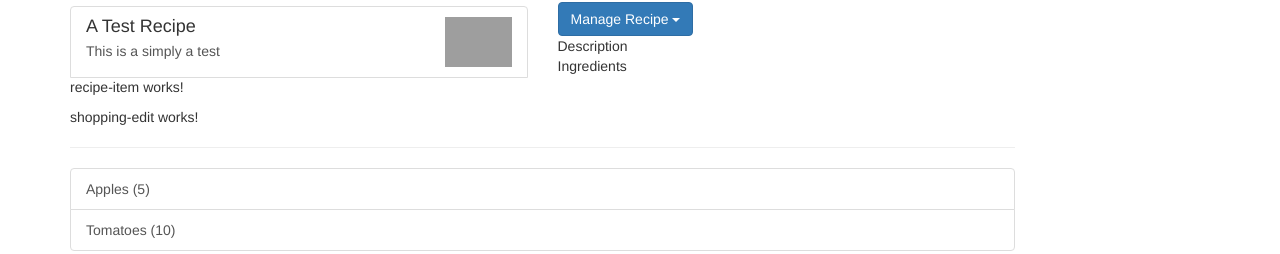
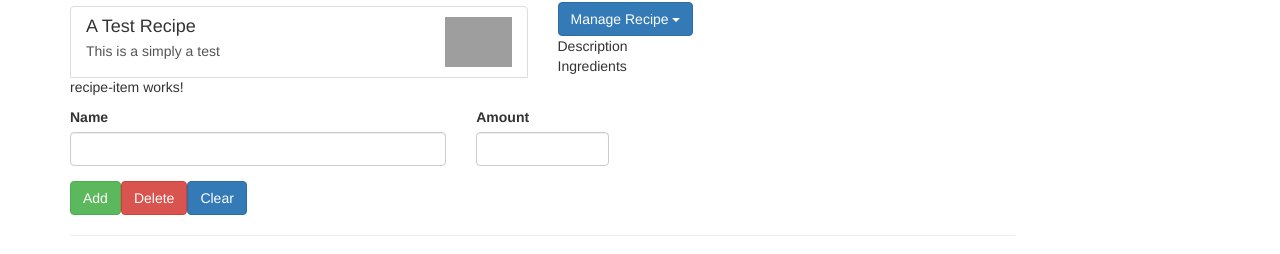
Before and after one commit to hav0kinho/angular-project, an Angular app: page / in a window 1280 px wide. Shown: the part 141-395 px from the top of the page. Built offline with nearby package versions, Linux system fonts and the light colour scheme; grey boxes are pictures that could not be loaded.

Commit message:
62 - Adding a Shopping List Edit Section

```diff
--- a/src/app/shopping-list/shopping-edit/shopping-edit.component.html
+++ b/src/app/shopping-list/shopping-edit/shopping-edit.component.html
@@ -1 +1,23 @@
-<p>shopping-edit works!</p>
+<div class="row">
+  <div class="col-xs-12">
+    <form>
+      <div class="row">
+        <div class="col-sm-5 form-group">
+          <label for="name">Name</label>
+          <input type="text" id="name" class="form-control"/>
+        </div>
+        <div class="col-sm-2 form-group">
+          <label for="amount">Amount</label>
+          <input type="number" id="amount" class="form-control"/>
+        </div>
+      </div>
+      <div class="row">
+        <div class="col-xs-12">
+          <button class="btn btn-success" type="submit">Add</button>
+          <button class="btn btn-danger" type="button">Delete</button>
+          <button class="btn btn-primary" type="button">Clear</button>
+        </div>
+      </div>
+    </form>
+  </div>
+</div>
```
